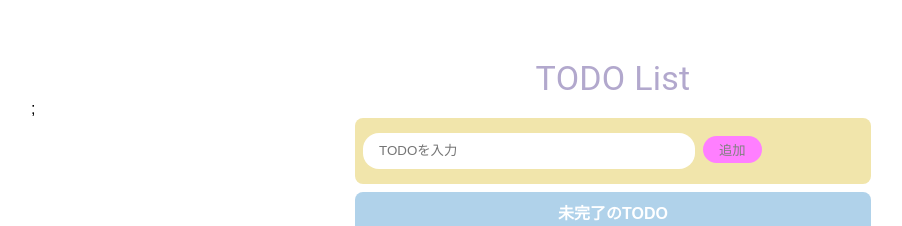
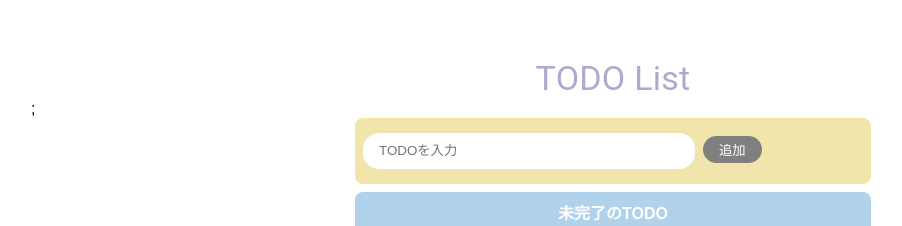
Before and after one commit to misatsuruoka/react_todo, a React (Create React App) app: page / in a window 1280 px wide. In both pictures the pointer is over the button "追加". Shown: the top 226 px of the page, without its empty margins (27-929 px from the left). Built offline with nearby package versions, Linux system fonts and the light colour scheme.

Commit message:
Fix: ボタンホバー時に色が反転するよう修正

```diff
--- a/src/styles.css
+++ b/src/styles.css
@@ -23,7 +23,8 @@ button {
 }
 
 button:hover {
-  background-color: #ff7fff;
+  background-color: #808080;
+  color: white;
   cursor: pointer;
   transition: all 1s;
 }
```
